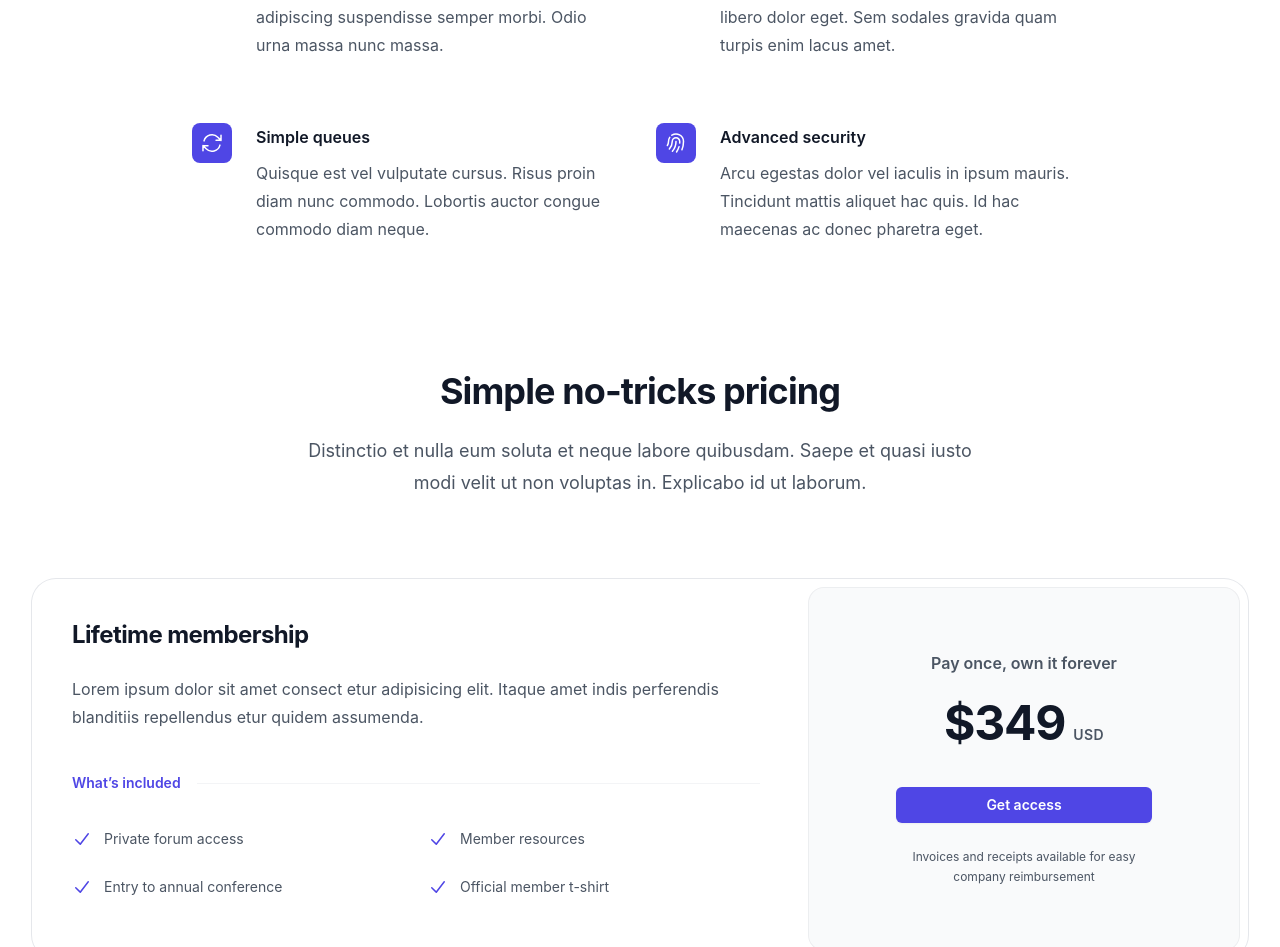
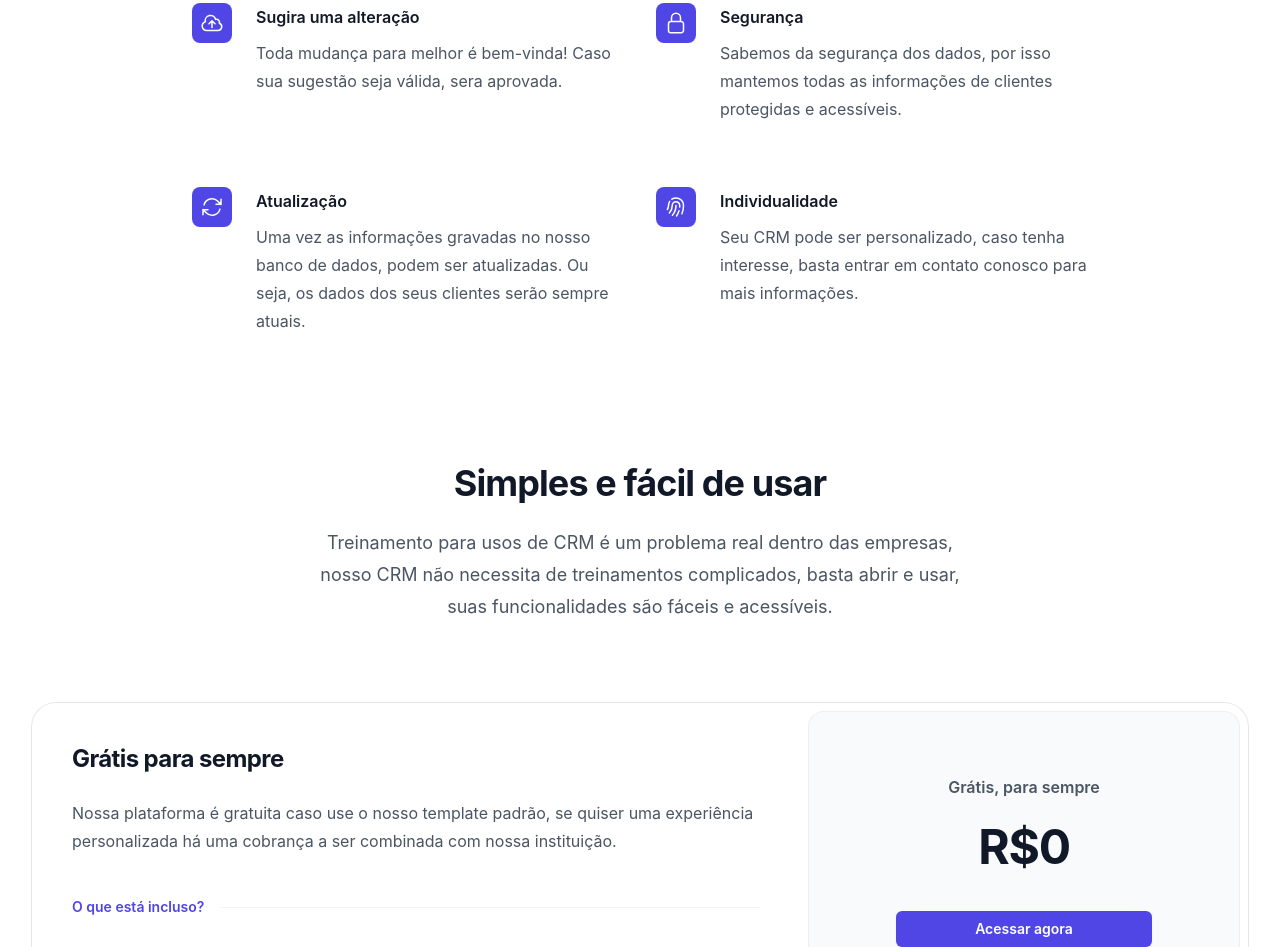
Before and after one commit to LukasdeSouza/crm, a React (Create React App) app: page / in a window 1280 px wide. Shown: the part 925-1872 px from the top of the page. Built offline with nearby package versions, Linux system fonts and the light colour scheme.

Commit message:
improving the application

```diff
--- a/package.json
+++ b/package.json
@@ -20,7 +20,7 @@
     "mobx-react-lite": "^3.4.0",
     "react": "^18.2.0",
     "react-dom": "^18.2.0",
-    "react-router-dom": "^6.8.1",
+    "react-router-dom": "^6.9.0",
     "react-scripts": "5.0.1",
     "web-vitals": "^2.1.4"
   },
--- a/src/components/charts/index.js
+++ b/src/components/charts/index.js
@@ -77,6 +77,7 @@ const BasicChart = () => <div>
   <HighchartsReact
     highcharts={Highcharts}
     options={options}
+    sx={{ width: 100 }}
   />
 </div>
 
--- a/src/components/customerList/index.js
+++ b/src/components/customerList/index.js
@@ -10,17 +10,24 @@ import {
   PencilIcon,
 } from '@heroicons/react/20/solid'
 import { Menu, Transition } from '@headlessui/react'
+import { useNavigate } from 'react-router-dom'
 
 function classNames(...classes) {
   return classes.filter(Boolean).join(' ')
 }
 
 export default function CustomerList({ title }) {
+  const clients = [{ name: "Fernando da Silva" }, { name: "Nogueira Silvestre" }]
+
+  const navigate = useNavigate()
+
   return (
     <div className="lg:flex lg:items-center lg:justify-between mx-4 my-4">
       <div className="min-w-0 flex-1">
-        <h2 className="text-3xl font-bold leading-7 text-gray-900 sm:truncate sm:text-3xl sm:tracking-tight">
-          {title}
+        {clients.map((client) => (
+          <>
+            <h2 className="text-2xl font-bold leading-7 text-gray-900 sm:truncate sm:text-2xl sm:tracking-tight">
+              {client.name}
             </h2>
             <div className="mt-1 flex flex-col sm:mt-0 sm:flex-row sm:flex-wrap sm:space-x-6">
               <div className="mt-2 flex items-center text-sm text-gray-500">
@@ -40,6 +47,10 @@ export default function CustomerList({ title }) {
                 Closing on January 9, 2020
               </div>
             </div>
+          </>
+        )
+
+        )}
       </div>
       <div className="mt-5 flex lg:mt-0 lg:ml-4">
         <span className="hidden sm:block">
@@ -47,7 +58,7 @@ export default function CustomerList({ title }) {
             type="button"
             className="inline-flex items-center rounded-md border border-gray-300 bg-white px-4 py-2 text-sm font-medium text-gray-700 shadow-sm hover:bg-gray-50 focus:outline-none focus:ring-2 focus:ring-indigo-500 focus:ring-offset-2"
           >
-            <PencilIcon className="-ml-1 mr-2 h-5 w-5 text-gray-500" aria-hidden="true" />
+            <PencilIcon onClick={() => navigate('/customers-description')} className="-ml-1 mr-2 h-5 w-5 text-gray-500" aria-hidden="true" />
             Edit
           </button>
         </span>
--- a/src/components/grid2x2/index.js
+++ b/src/components/grid2x2/index.js
@@ -2,27 +2,27 @@ import { ArrowPathIcon, CloudArrowUpIcon, FingerPrintIcon, LockClosedIcon } from
 
 const features = [
   {
-    name: 'Push to deploy',
+    name: 'Sugira uma alteração',
     description:
-      'Morbi viverra dui mi arcu sed. Tellus semper adipiscing suspendisse semper morbi. Odio urna massa nunc massa.',
+      'Toda mudança para melhor é bem-vinda! Caso sua sugestão seja válida, sera aprovada.',
     icon: CloudArrowUpIcon,
   },
   {
-    name: 'SSL certificates',
+    name: 'Segurança',
     description:
-      'Sit quis amet rutrum tellus ullamcorper ultricies libero dolor eget. Sem sodales gravida quam turpis enim lacus amet.',
+      'Sabemos da segurança dos dados, por isso mantemos todas as informações de clientes protegidas e acessíveis.',
     icon: LockClosedIcon,
   },
   {
-    name: 'Simple queues',
+    name: 'Atualização',
     description:
-      'Quisque est vel vulputate cursus. Risus proin diam nunc commodo. Lobortis auctor congue commodo diam neque.',
+      'Uma vez as informações gravadas no nosso banco de dados, podem ser atualizadas. Ou seja, os dados dos seus clientes serão sempre atuais.',
     icon: ArrowPathIcon,
   },
   {
-    name: 'Advanced security',
+    name: 'Individualidade',
     description:
-      'Arcu egestas dolor vel iaculis in ipsum mauris. Tincidunt mattis aliquet hac quis. Id hac maecenas ac donec pharetra eget.',
+      'Seu CRM pode ser personalizado, caso tenha interesse, basta entrar em contato conosco para mais informações.',
     icon: FingerPrintIcon,
   },
 ]
@@ -34,11 +34,10 @@ export default function Grid2x2Section() {
         <div className="mx-auto max-w-2xl lg:text-center">
           <h2 className="text-base font-semibold leading-7 text-indigo-600">Deploy faster</h2>
           <p className="mt-2 text-3xl font-bold tracking-tight text-gray-900 sm:text-4xl">
-            Everything you need to deploy your app
+            Tudo que você precisa em um CRM
           </p>
           <p className="mt-6 text-lg leading-8 text-gray-600">
-            Quis tellus eget adipiscing convallis sit sit eget aliquet quis. Suspendisse eget egestas a elementum
-            pulvinar et feugiat blandit at. In mi viverra elit nunc.
+            Sabemos que o CRM ideal deve preencher as necessidades da sua empresa, seja elas quais for. Cada empresa tem sua necessidade, sabendo disso, nosso CRM é aberto (Open Source) aceitando novas mudanças dos desenvolvedores e sugestões das empresas e usuários
           </p>
         </div>
         <div className="mx-auto mt-16 max-w-2xl sm:mt-20 lg:mt-24 lg:max-w-4xl">
--- a/src/components/pageHeader/index.js
+++ b/src/components/pageHeader/index.js
@@ -34,7 +34,6 @@ export default function PageHeader({ title, children, customers }) {
   return (
     <>
       <div className="min-h-full">
-        <LogoutButton />
         <Disclosure as="nav" className="bg-gray-800">
           {({ open }) => (
             <>
@@ -184,7 +183,7 @@ export default function PageHeader({ title, children, customers }) {
 
         <header className="bg-white shadow">
           <div className="mx-auto max-w-7xl py-6 px-4 sm:px-6 lg:px-8 flex flex-row justify-between">
-            <h1 className="text-3xl font-bold tracking-tight text-gray-900">{title}</h1>
+            <h3 className="text-3xl font-bold tracking-tight text-gray-900">{title}</h3>
             {customers
               &&
               <button type="button"
--- a/src/components/pricing/index.js
+++ b/src/components/pricing/index.js
@@ -1,10 +1,10 @@
 import { CheckIcon } from '@heroicons/react/20/solid'
 
 const includedFeatures = [
-  'Private forum access',
-  'Member resources',
-  'Entry to annual conference',
-  'Official member t-shirt',
+  'Acesso Total ao CRM',
+  'CRUD de usuários',
+  'Dashboard com amostragem de dados',
+  'Contato com suporte via e-mail',
 ]
 
 export default function PricingSection() {
@@ -12,21 +12,19 @@ export default function PricingSection() {
     <div className="bg-white">
       <div className="mx-auto max-w-7xl px-6 lg:px-8">
         <div className="mx-auto max-w-2xl sm:text-center">
-          <h2 className="text-3xl font-bold tracking-tight text-gray-900 sm:text-4xl">Simple no-tricks pricing</h2>
+          <h2 className="text-3xl font-bold tracking-tight text-gray-900 sm:text-4xl">Simples e fácil de usar</h2>
           <p className="mt-6 text-lg leading-8 text-gray-600">
-            Distinctio et nulla eum soluta et neque labore quibusdam. Saepe et quasi iusto modi velit ut non voluptas
-            in. Explicabo id ut laborum.
+            Treinamento para usos de CRM é um problema real dentro das empresas, nosso CRM não necessita de treinamentos complicados, basta abrir e usar, suas funcionalidades são fáceis e acessíveis.
           </p>
         </div>
         <div className="mx-auto mt-16 max-w-2xl rounded-3xl ring-1 ring-gray-200 sm:mt-20 lg:mx-0 lg:flex lg:max-w-none">
           <div className="p-8 sm:p-10 lg:flex-auto">
-            <h3 className="text-2xl font-bold tracking-tight text-gray-900">Lifetime membership</h3>
+            <h3 className="text-2xl font-bold tracking-tight text-gray-900">Grátis para sempre</h3>
             <p className="mt-6 text-base leading-7 text-gray-600">
-              Lorem ipsum dolor sit amet consect etur adipisicing elit. Itaque amet indis perferendis blanditiis
-              repellendus etur quidem assumenda.
+              Nossa plataforma é gratuita caso use o nosso template padrão, se quiser uma experiência personalizada há uma cobrança a ser combinada com nossa instituição.
             </p>
             <div className="mt-10 flex items-center gap-x-4">
-              <h4 className="flex-none text-sm font-semibold leading-6 text-indigo-600">What’s included</h4>
+              <h4 className="flex-none text-sm font-semibold leading-6 text-indigo-600">O que está incluso?</h4>
               <div className="h-px flex-auto bg-gray-100" />
             </div>
             <ul
@@ -44,19 +42,18 @@ export default function PricingSection() {
           <div className="-mt-2 p-2 lg:mt-0 lg:w-full lg:max-w-md lg:flex-shrink-0">
             <div className="rounded-2xl bg-gray-50 py-10 text-center ring-1 ring-inset ring-gray-900/5 lg:flex lg:flex-col lg:justify-center lg:py-16">
               <div className="mx-auto max-w-xs px-8">
-                <p className="text-base font-semibold text-gray-600">Pay once, own it forever</p>
+                <p className="text-base font-semibold text-gray-600">Grátis, para sempre</p>
                 <p className="mt-6 flex items-baseline justify-center gap-x-2">
-                  <span className="text-5xl font-bold tracking-tight text-gray-900">$349</span>
-                  <span className="text-sm font-semibold leading-6 tracking-wide text-gray-600">USD</span>
+                  <span className="text-5xl font-bold tracking-tight text-gray-900">R$0</span>
                 </p>
                 <a
-                  href="#"
+                  href="/auth/login"
                   className="mt-10 block w-full rounded-md bg-indigo-600 px-3 py-2 text-center text-sm font-semibold text-white shadow-sm hover:bg-indigo-500 focus-visible:outline focus-visible:outline-2 focus-visible:outline-offset-2 focus-visible:outline-indigo-600"
                 >
-                  Get access
+                  Acessar agora
                 </a>
                 <p className="mt-6 text-xs leading-5 text-gray-600">
-                  Invoices and receipts available for easy company reimbursement
+                  Mudanças individuais na plataforma serão taxadas
                 </p>
               </div>
             </div>
--- a/src/pages/customers/index.js
+++ b/src/pages/customers/index.js
@@ -8,8 +8,7 @@ const CustomersPage = () => {
       customers
       children={
         <>
-          <CustomerList title={'Fernando da Silva'} />
-          <CustomerList title={'Augusta Soares'} />
+          <CustomerList />
         </>
       } />
 
--- a/src/pages/dashboard/index.js
+++ b/src/pages/dashboard/index.js
@@ -4,7 +4,7 @@ import BasicChart from '../../components/charts'
 const DashboardPage = () => {
   return (
     <PageHeader
-      title={'Dashboard'}
+      title={'Dashboard CRM Free'}
       children={
         <BasicChart />
       }
--- a/src/pages/login/index.js
+++ b/src/pages/login/index.js
@@ -77,7 +77,6 @@ const LoginComponent = () => {
               </span>
               Entrar
             </button>
-            {/* <LoginButton /> */}
           </div>
         </form>
       </div>
```
Also changed, not shown: src/components/hero/index.js (+4 -4 lines), 1 other file (tests, documents, lock files or other folders). Lines whose indentation alone changed are shown as unchanged.
